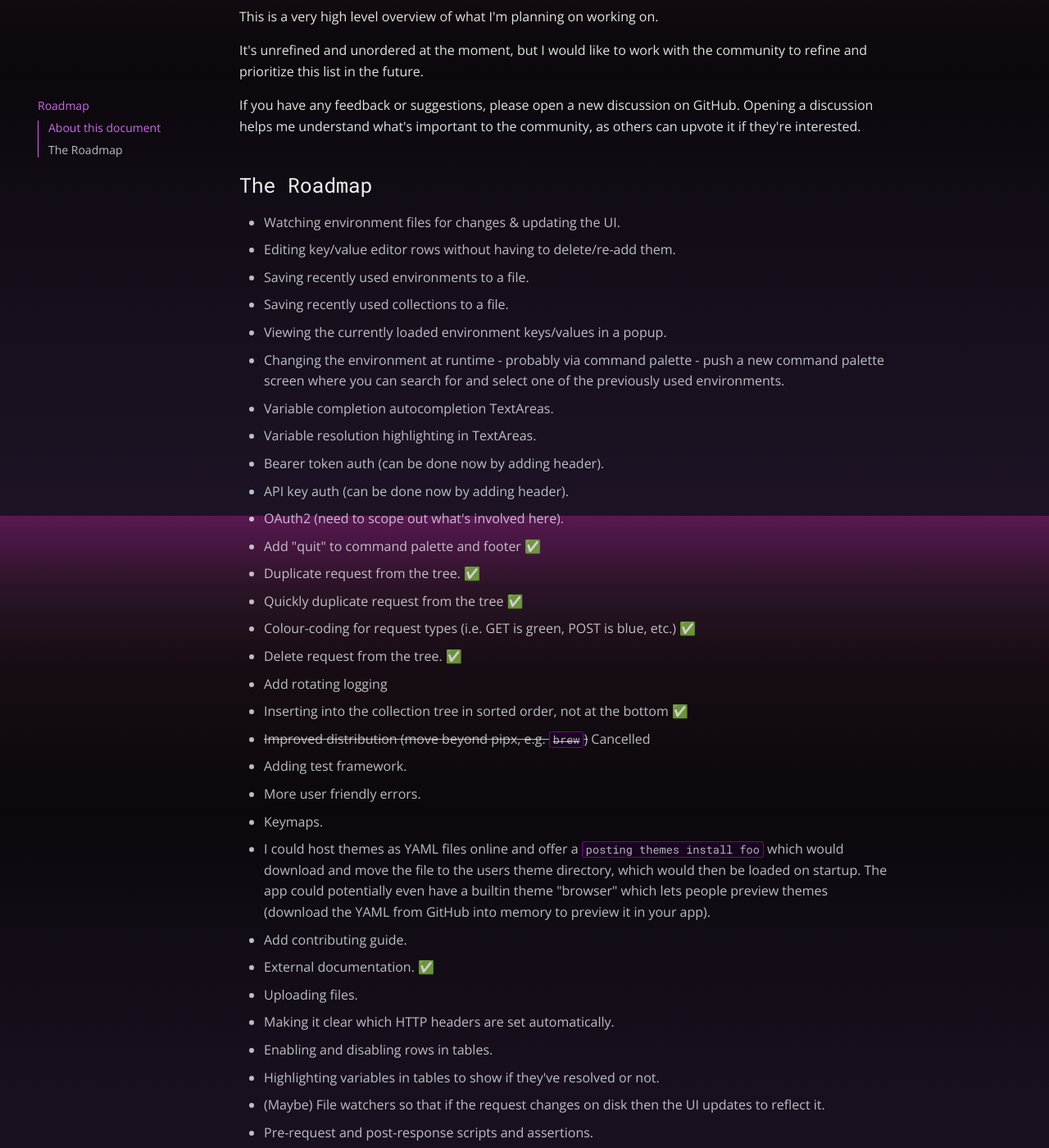
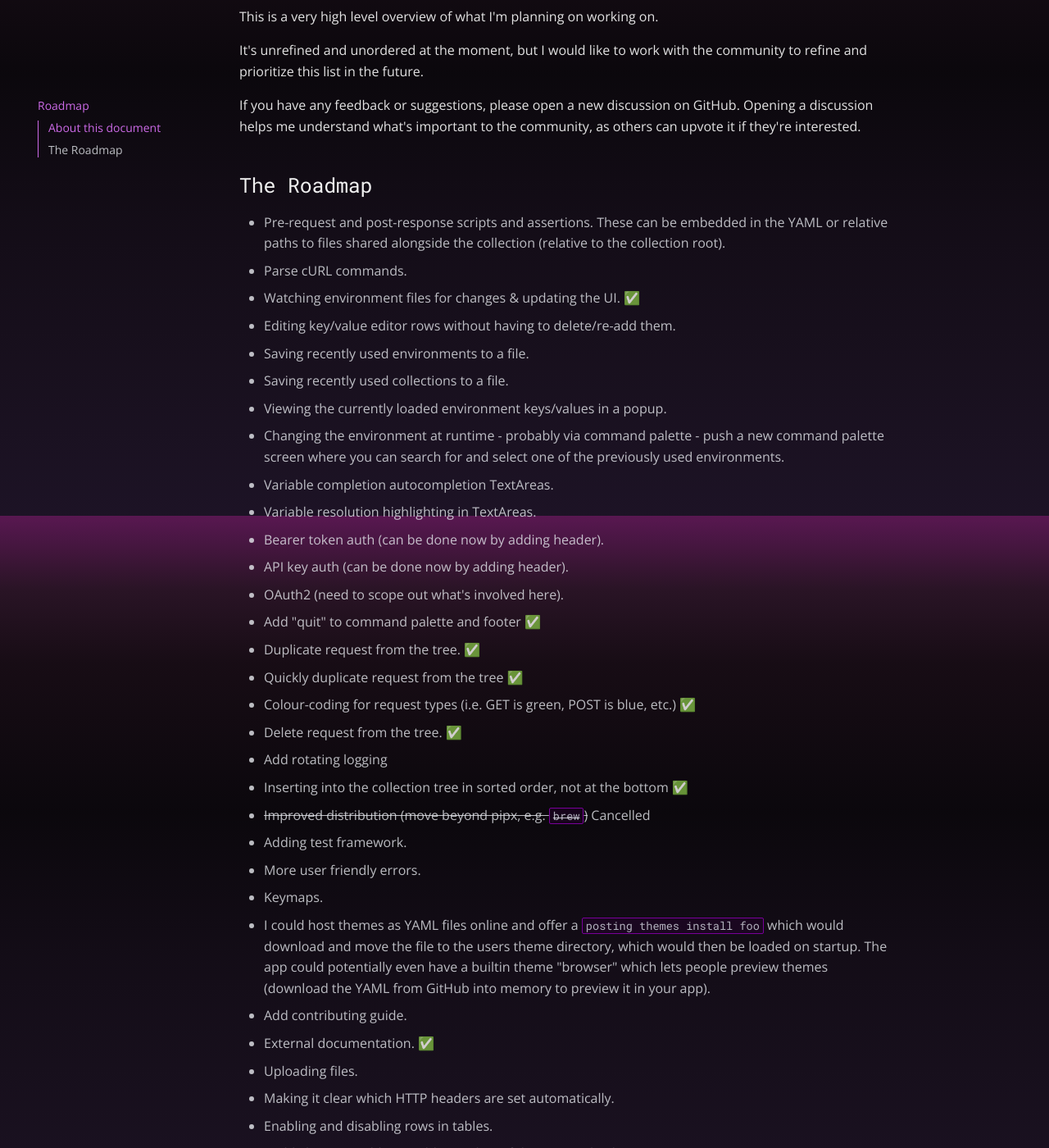
Before and after one commit to darrenburns/posting, an MkDocs documentation site: the page built from docs/roadmap.md, in a window 1280 px wide and 1400 px high, scrolled down 271 px. Shown: the whole window at 82% size. Built offline with MkDocs 1.6.1 and Material for MkDocs 9.7.7, drawn with Linux system fonts in a browser that asks for light colours; comment, search, counter and statistics services are not loaded.

Commit message:
Update the roadmap

```diff
--- a/docs/roadmap.md
+++ b/docs/roadmap.md
@@ -8,7 +8,9 @@ If you have any feedback or suggestions, please open a new discussion on GitHub.
 
 ## The Roadmap
 
-- Watching environment files for changes & updating the UI.
+- Pre-request and post-response scripts and assertions. These can be embedded in the YAML or relative paths to files shared alongside the collection (relative to the collection root).
+- Parse cURL commands.
+- Watching environment files for changes & updating the UI. ✅
 - Editing key/value editor rows without having to delete/re-add them.
 - Saving recently used environments to a file.
 - Saving recently used collections to a file.
```
Also changed, not shown: other parts of docs/roadmap.md (+0 -1 lines).
